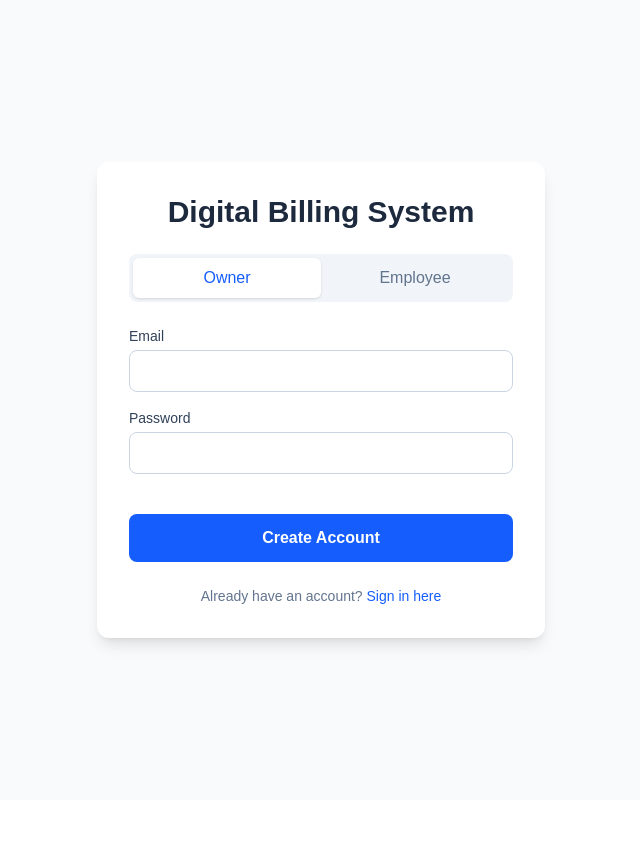
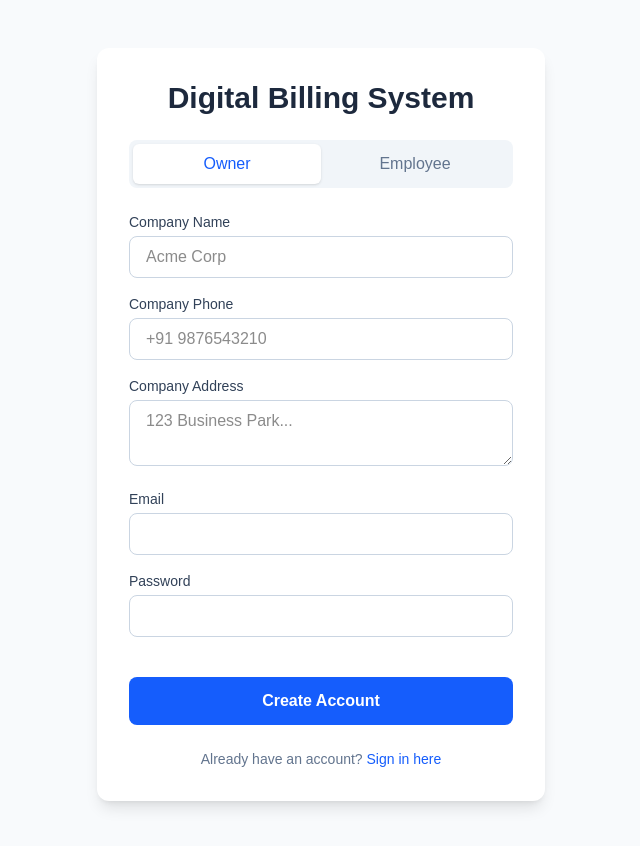
Before and after one commit to ParthKarale/digital_billing_frontend, a Next.js app: page /login in a window 1280 px wide. Both pictures are taken after a click on the button "Set one up". Shown: the top 846 px of the page, without its empty margins (319-959 px from the left). Before the commit the page ends 800 px from the top, so only its background shows below. Built offline with nearby package versions, Linux system fonts and the light colour scheme.

Commit message:
Added company details to login and signup flow

```diff
--- a/app/login/page.tsx
+++ b/app/login/page.tsx
@@ -5,33 +5,46 @@ import { useRouter } from "next/navigation";
 
 export default function LoginPage() {
   const router = useRouter();
-  // Toggles for our logical states
+
+  // Toggles for logical states
   const [role, setRole] = useState<"owner" | "employee">("owner");
   const [isExisting, setIsExisting] = useState(true);
 
-  // Form states
+  // Shared States
+  const [companyName, setCompanyName] = useState("");
+
+  // Owner States
   const [email, setEmail] = useState("");
   const [password, setPassword] = useState("");
+  const [companyPhone, setCompanyPhone] = useState("");
+  const [companyAddress, setCompanyAddress] = useState("");
+
+  // Employee States
   const [employeeKey, setEmployeeKey] = useState("");
-  const [employeeName, setEmployeeName] = useState(""); // For new employees
+  const [employeeName, setEmployeeName] = useState("");
 
   const handleSubmit = async (e: React.FormEvent) => {
     e.preventDefault();
 
-    // Here is where you will connect to your Python API (api.post('/login'))
     if (role === "owner") {
-      console.log(`Owner ${isExisting ? "Login" : "Signup"}:`, email, password);
-      // If success, route to the main dashboard
+      if (isExisting) {
+        console.log("Owner Login:", { email, password });
+      } else {
+        console.log("Owner Signup:", { email, password, companyName, companyPhone, companyAddress });
+      }
       // router.push("/dashboard");
     } else {
-      console.log(`Employee ${isExisting ? "Login" : "Activation"}:`, employeeKey, employeeName);
-      // If success, route to the restricted inventory page
+      if (isExisting) {
+        console.log("Employee Login:", { employeeKey });
+      } else {
+        console.log("Employee Activation:", { companyName, employeeName, employeeKey });
+      }
       // router.push("/inventory");
     }
   };
 
   return (
-    <div className="min-h-screen flex items-center justify-center bg-slate-50">
+    <div className="min-h-screen flex items-center justify-center bg-slate-50 py-12 px-4">
       <div className="max-w-md w-full bg-white rounded-xl shadow-lg p-8">
         <h2 className="text-3xl font-bold text-center text-slate-800 mb-6">
           Digital Billing System
@@ -58,28 +71,33 @@ export default function LoginPage() {
         </div>
 
         <form onSubmit={handleSubmit} className="space-y-4">
+
           {/* --- OWNER LOGIC --- */}
           {role === "owner" && (
             <>
+              {!isExisting && (
+                <>
+                  <div>
+                    <label className="block text-sm font-medium text-slate-700">Company Name</label>
+                    <input type="text" required value={companyName} onChange={(e) => setCompanyName(e.target.value)} className="mt-1 w-full px-4 py-2 border border-slate-300 rounded-lg focus:ring-2 focus:ring-blue-500 focus:border-blue-500" placeholder="Acme Corp" />
+                  </div>
+                  <div>
+                    <label className="block text-sm font-medium text-slate-700">Company Phone</label>
+                    <input type="tel" required value={companyPhone} onChange={(e) => setCompanyPhone(e.target.value)} className="mt-1 w-full px-4 py-2 border border-slate-300 rounded-lg focus:ring-2 focus:ring-blue-500 focus:border-blue-500" placeholder="+91 9876543210" />
+                  </div>
+                  <div>
+                    <label className="block text-sm font-medium text-slate-700">Company Address</label>
+                    <textarea required value={companyAddress} onChange={(e) => setCompanyAddress(e.target.value)} className="mt-1 w-full px-4 py-2 border border-slate-300 rounded-lg focus:ring-2 focus:ring-blue-500 focus:border-blue-500" placeholder="123 Business Park..." rows={2} />
+                  </div>
+                </>
+              )}
               <div>
                 <label className="block text-sm font-medium text-slate-700">Email</label>
-                <input
-                  type="email"
-                  required
-                  value={email}
-                  onChange={(e) => setEmail(e.target.value)}
-                  className="mt-1 w-full px-4 py-2 border border-slate-300 rounded-lg focus:ring-2 focus:ring-blue-500 focus:border-blue-500"
-                />
+                <input type="email" required value={email} onChange={(e) => setEmail(e.target.value)} className="mt-1 w-full px-4 py-2 border border-slate-300 rounded-lg focus:ring-2 focus:ring-blue-500 focus:border-blue-500" />
               </div>
               <div>
                 <label className="block text-sm font-medium text-slate-700">Password</label>
-                <input
-                  type="password"
-                  required
-                  value={password}
-                  onChange={(e) => setPassword(e.target.value)}
-                  className="mt-1 w-full px-4 py-2 border border-slate-300 rounded-lg focus:ring-2 focus:ring-blue-500 focus:border-blue-500"
-                />
+                <input type="password" required value={password} onChange={(e) => setPassword(e.target.value)} className="mt-1 w-full px-4 py-2 border border-slate-300 rounded-lg focus:ring-2 focus:ring-blue-500 focus:border-blue-500" />
               </div>
             </>
           )}
@@ -88,48 +106,32 @@ export default function LoginPage() {
           {role === "employee" && (
             <>
               {!isExisting && (
-                <div>
-                  <label className="block text-sm font-medium text-slate-700">Your Full Name</label>
-                  <input
-                    type="text"
-                    required
-                    value={employeeName}
-                    onChange={(e) => setEmployeeName(e.target.value)}
-                    className="mt-1 w-full px-4 py-2 border border-slate-300 rounded-lg focus:ring-2 focus:ring-blue-500 focus:border-blue-500"
-                    placeholder="Enter your name to register key"
-                  />
-                </div>
+                <>
+                  <div>
+                    <label className="block text-sm font-medium text-slate-700">Company Name</label>
+                    <input type="text" required value={companyName} onChange={(e) => setCompanyName(e.target.value)} className="mt-1 w-full px-4 py-2 border border-slate-300 rounded-lg focus:ring-2 focus:ring-blue-500 focus:border-blue-500" placeholder="Where do you work?" />
+                  </div>
+                  <div>
+                    <label className="block text-sm font-medium text-slate-700">Your Full Name</label>
+                    <input type="text" required value={employeeName} onChange={(e) => setEmployeeName(e.target.value)} className="mt-1 w-full px-4 py-2 border border-slate-300 rounded-lg focus:ring-2 focus:ring-blue-500 focus:border-blue-500" placeholder="Enter your name" />
+                  </div>
+                </>
               )}
               <div>
                 <label className="block text-sm font-medium text-slate-700">6-Digit Access Key</label>
-                <input
-                  type="text"
-                  required
-                  maxLength={6}
-                  value={employeeKey}
-                  onChange={(e) => setEmployeeKey(e.target.value.replace(/\D/g, ""))} // Forces numbers only
-                  className="mt-1 w-full px-4 py-2 border border-slate-300 rounded-lg focus:ring-2 focus:ring-blue-500 focus:border-blue-500 text-center tracking-widest text-lg"
-                  placeholder="000000"
-                />
+                <input type="text" required maxLength={6} value={employeeKey} onChange={(e) => setEmployeeKey(e.target.value.replace(/\D/g, ""))} className="mt-1 w-full px-4 py-2 border border-slate-300 rounded-lg focus:ring-2 focus:ring-blue-500 focus:border-blue-500 text-center tracking-widest text-lg" placeholder="000000" />
               </div>
             </>
           )}
 
-          <button
-            type="submit"
-            className="w-full bg-blue-600 text-white font-semibold py-3 rounded-lg hover:bg-blue-700 transition-colors mt-6"
-          >
+          <button type="submit" className="w-full bg-blue-600 text-white font-semibold py-3 rounded-lg hover:bg-blue-700 transition-colors mt-6">
             {isExisting ? "Sign In" : "Create Account"}
           </button>
         </form>
 
-        {/* Toggle New / Existing */}
         <p className="mt-6 text-center text-sm text-slate-500">
           {isExisting ? "Don't have an account? " : "Already have an account? "}
-          <button
-            onClick={() => setIsExisting(!isExisting)}
-            className="text-blue-600 hover:underline font-medium"
-          >
+          <button onClick={() => setIsExisting(!isExisting)} className="text-blue-600 hover:underline font-medium">
             {isExisting ? "Set one up" : "Sign in here"}
           </button>
         </p>
```
